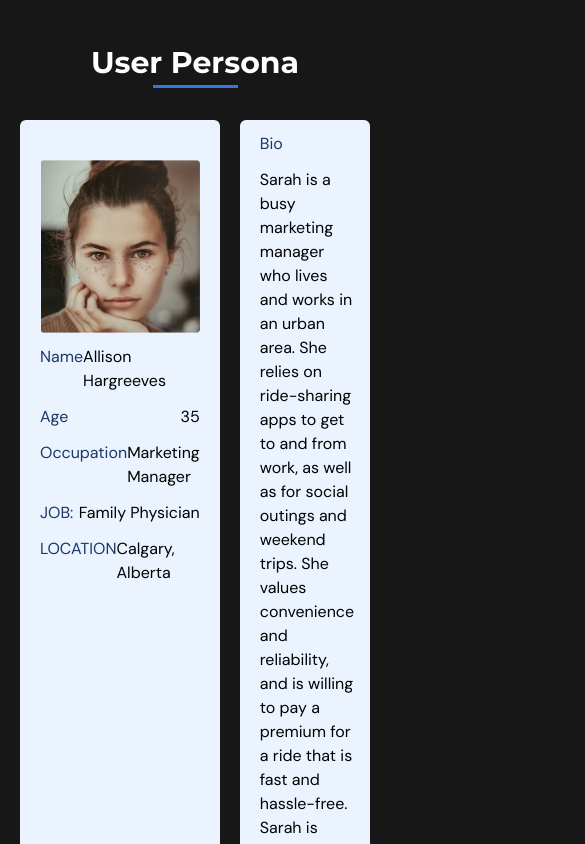
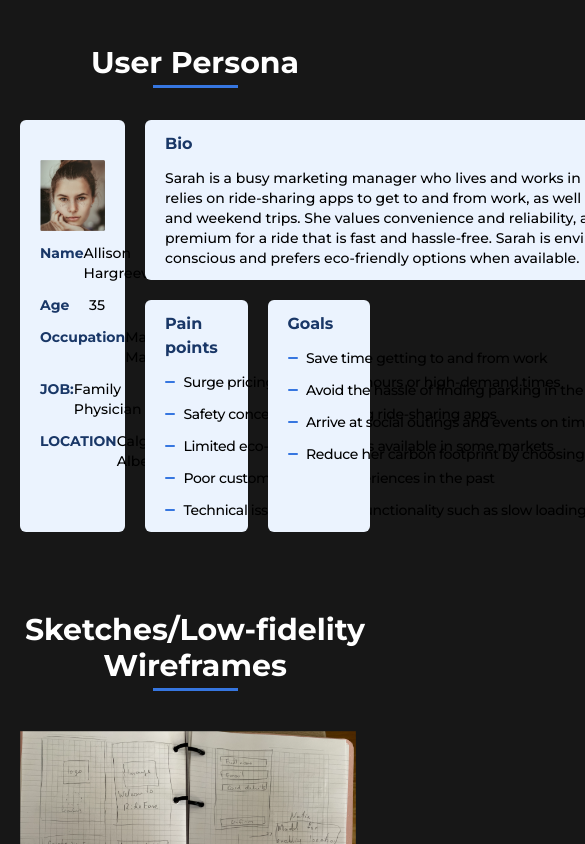
Before and after one commit to VirtuousTechies/musa-daniel, a React (Vite) app in the folder musa-daniel/: page /works/rideEase in a window 390 px wide. Shown: the part 10480-11324 px from the top of the page, 585 px wide, since content can reach past the window. Built offline with nearby package versions, Linux system fonts and the light colour scheme.

Commit message:
Made the user persona section responsive for all desktop breakpoints

```diff
--- a/musa-daniel/src/Components/RideEaseBody.jsx
+++ b/musa-daniel/src/Components/RideEaseBody.jsx
@@ -204,38 +204,38 @@ export default function RideEaseBody() {
     <section className='mt-20 flex flex-col space-y-8 mx-5 md:mx-0 md:w-[90%] xl:w-[80%]'>
         <Heading text={'User Persona'} />
         <div className='flex flex-row space-x-5'>
-            <div className='flex flex-col space-y-3 bg-[#EBF3FE] px-5 py-10 w-full rounded-md'>
+            <div className='flex flex-col space-y-3 bg-[#EBF3FE] px-5 py-10 w-[30%] rounded-md'>
                 <img src={sarah2} alt="sarah" />
                 {rideEaseData.userPersona.card.map((item => <div className='flex flex-row
-                justify-between' key={item.title}>
-                    <h2 className='text-[#193767]'>{item.title}</h2>
-                    <p className='text-black'>{item.value}</p>
+                justify-between text-sm' key={item.title}>
+                    <h2 className='text-[#193767] font-bold font-three'>{item.title}</h2>
+                    <p className='text-black font-medium font-three'>{item.value}</p>
                 </div>))}
             </div>
             <div className='grid grid-cols-2 gap-5'>
                 <div className='col-span-2 rounded-md bg-[#EBF3FE] flex flex-col space-y-3
-                p-3 pl-5'>
-                    <h2 className='text-[#193767]'>Bio</h2>
-                    <p className='text-black'>{rideEaseData.userPersona.bio}</p>
+                p-3 pl-5 w-max h-max'>
+                    <h2 className='text-[#193767] text-base font-three font-bold'>Bio</h2>
+                    <p className='text-black font-medium text-sm font-three w-[36rem]'>{rideEaseData.userPersona.bio}</p>
                 </div>
                 <div className='col-span-1 rounded-md bg-[#EBF3FE] flex flex-col space-y-3
                 p-3 pl-5'>
-                    <h2 className='text-[#193767]'>Pain points</h2>
+                    <h2 className='text-[#193767] text-base font-three font-bold'>Pain points</h2>
                     {rideEaseData.userPersona.painPoints.map((item) => <div className='flex
-                    flex-row space-x-2 items-center mt-2 text-black' key={item}>
+                    flex-row space-x-2 items-center mt-2 text-black w-max h-max' key={item}>
                         <div className='self-center w-[10.45px] bg-[#3676E0] h-[2px] rounded-sm'></div>
-                        <p className='text-center md:text-start font-three font-normal tracking-tight
-                        leading-4 text-sm md:text-base mx-5 md:mx-0 md:w-[77%]'>{item}</p>
+                        <p className='text-center md:text-start font-three font-medium tracking-tight
+                        text-sm mx-5 md:mx-0 md:w-[15rem]'>{item}</p>
                     </div>)}
                 </div>
                 <div className='col-span-1 rounded-md bg-[#EBF3FE] flex flex-col space-y-3
                 p-3 pl-5'>
-                    <h2 className='text-[#193767]'>Goals</h2>
+                    <h2 className='text-[#193767] text-base font-three font-bold'>Goals</h2>
                     {rideEaseData.userPersona.goals.map((item) => <div className='flex
-                    flex-row space-x-2 items-center mt-2 text-black' key={item}>
+                    flex-row space-x-2 items-center mt-2 text-black w-max h-max' key={item}>
                         <div className='self-center w-[10.45px] bg-[#3676E0] h-[2px] rounded-sm'></div>
-                        <p className='text-center md:text-start font-three font-normal tracking-tight
-                        leading-4 text-sm md:text-base mx-5 md:mx-0 md:w-[77%]'>{item}</p>
+                        <p className='text-center md:text-start font-three font-medium tracking-tight
+                        text-sm mx-5 md:mx-0 md:w-[15rem]'>{item}</p>
                     </div>)}
                 </div>
             </div>
```
